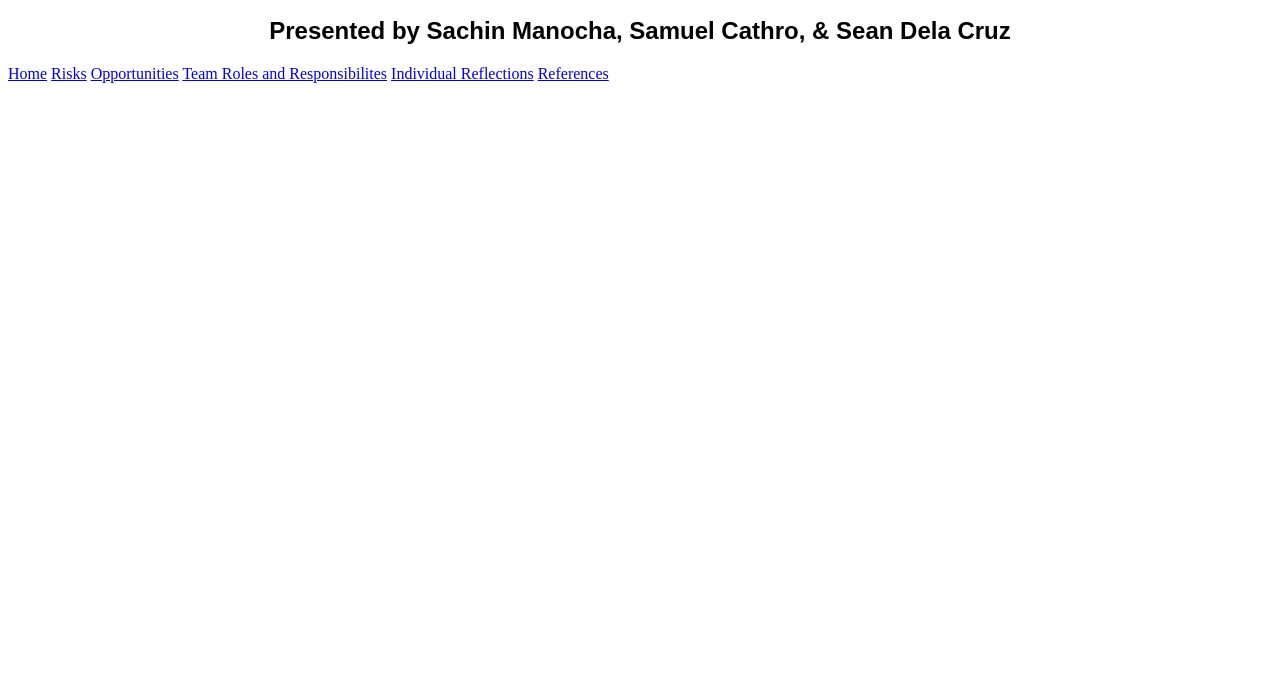
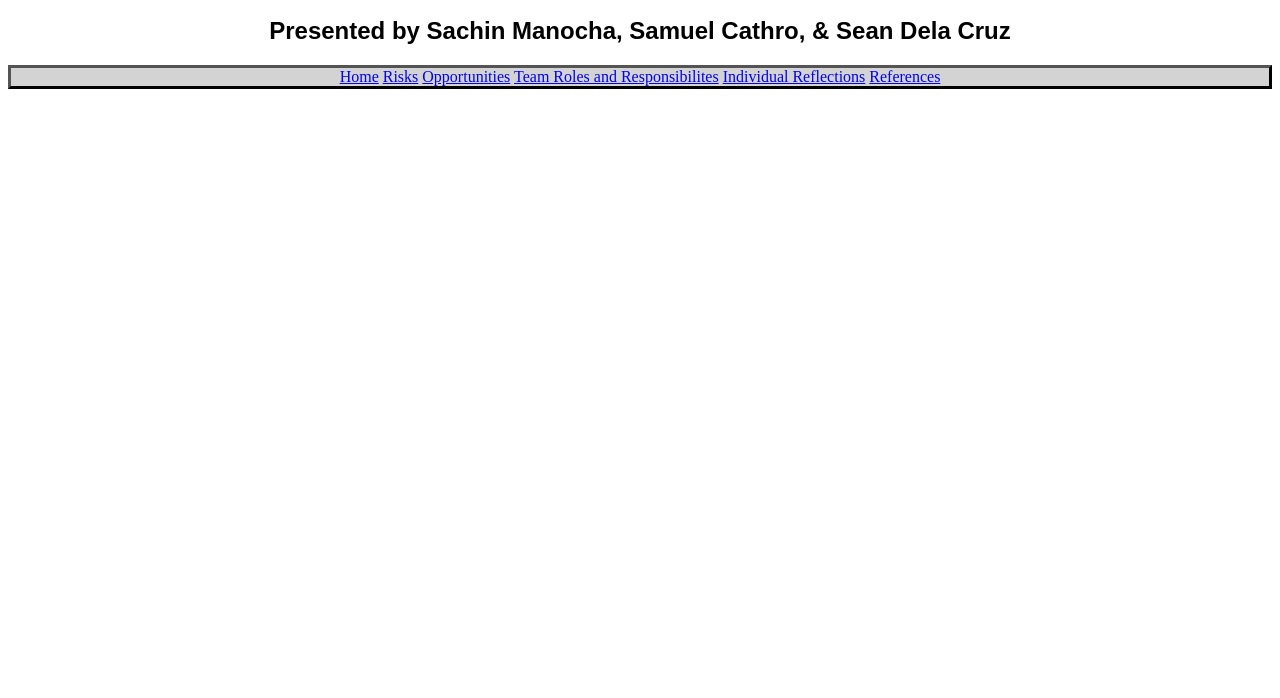
Before and after one commit to elfadog/VWR, a plain HTML site: page welcome_page.html in a window 1280 px wide. Shown: the part 102-800 px from the top of the page. Drawn offline with Linux system fonts and the light colour scheme.

Commit message:
Update welcome_page.html

```diff
--- a/welcome_page.html
+++ b/welcome_page.html
@@ -1,6 +1,13 @@
 <!DOCTYPE html>
 <html>
 <head>
+    <style>
+        .topnav {
+           text-align: center;
+           border: 3px outset black;
+           background-color: lightgray;
+            }
+    </style>
     <h1 style="color:rgba(255, 255, 255, black); font-family:Arial, Helvetica, sans-serif; font-size:xxx-large; text-align:center;">
     Horticulture and the need for more Automation</h1>
     <h2 style="color:rgba(255, 255, 255, rgb(83, 83, 83)); font-family:Arial, Helvetica, sans-serif; text-align:center;">
```
